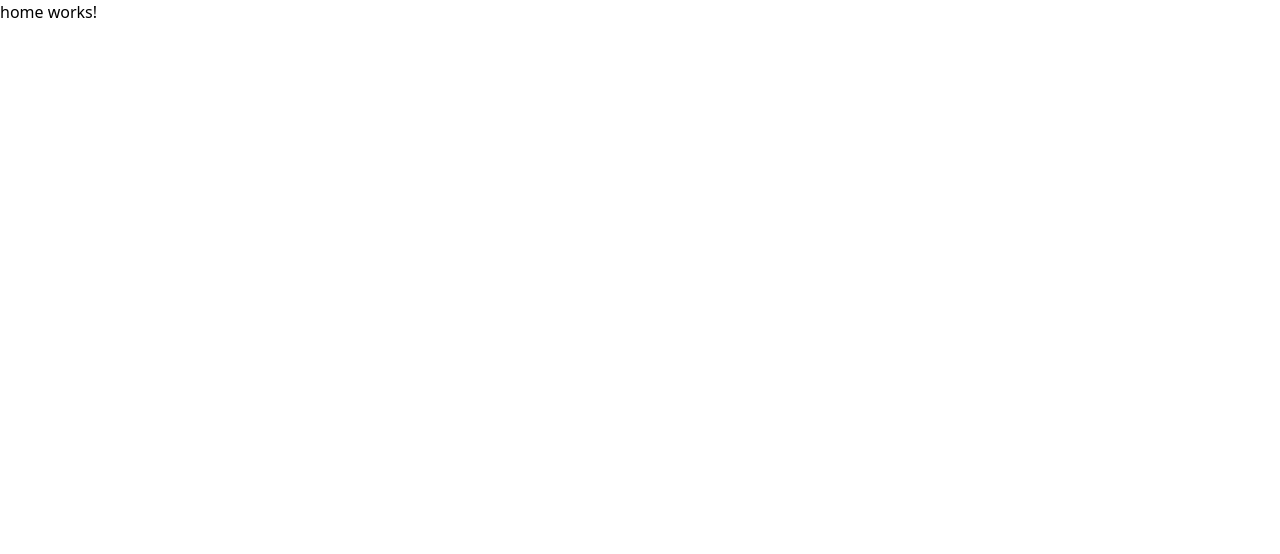
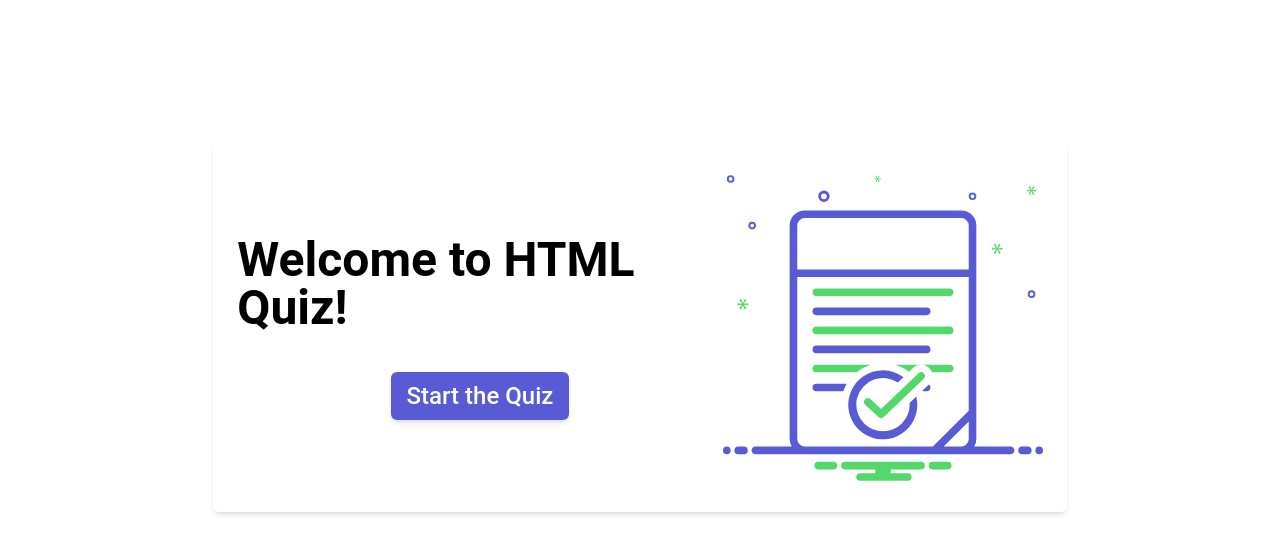
Before and after one commit to MitraKhorshidi/Quiz-App, an Angular app: page / in a window 1280 px wide. Shown: the top 554 px of the page. Built offline with nearby package versions, Linux system fonts and the light colour scheme.

Commit message:
complete home component

```diff
--- a/src/app/pages/home/home.component.html
+++ b/src/app/pages/home/home.component.html
@@ -1 +1,15 @@
-<p>home works!</p>
+<div
+  class="flex flex-row justify-around items-center lg:w-2/3 mx-auto my-36 rounded-md shadow-md p-6"
+>
+  <div class="flex flex-col gap-y-10 ">
+    <h1 class="text-5xl font-semibold">Welcome to HTML Quiz!</h1>
+    <a
+      class="bg-[#595BD4] hover:bg-[#4b4dc1] self-center px-4 py-2 text-white text-2xl font-medium rounded-md shadow-md"
+      routerLink="/quiz"
+    >
+      Start the Quiz
+    </a>
+  </div>
+  <img  src="/assets/test.svg" alt="test" class="w-80"/>
+
+</div>
--- a/src/styles.css
+++ b/src/styles.css
@@ -1,3 +1,16 @@
 @tailwind base;
 @tailwind components;
 @tailwind utilities;
+
+*{
+    box-sizing: border-box;
+    margin: 0;
+    padding: 0;
+  }
+
+  body{
+    max-width: 100vw;
+    height: 100%;
+    overflow-x: hidden !important;
+    font-family: Roboto, "Helvetica Neue", sans-serif;
+  }
```
